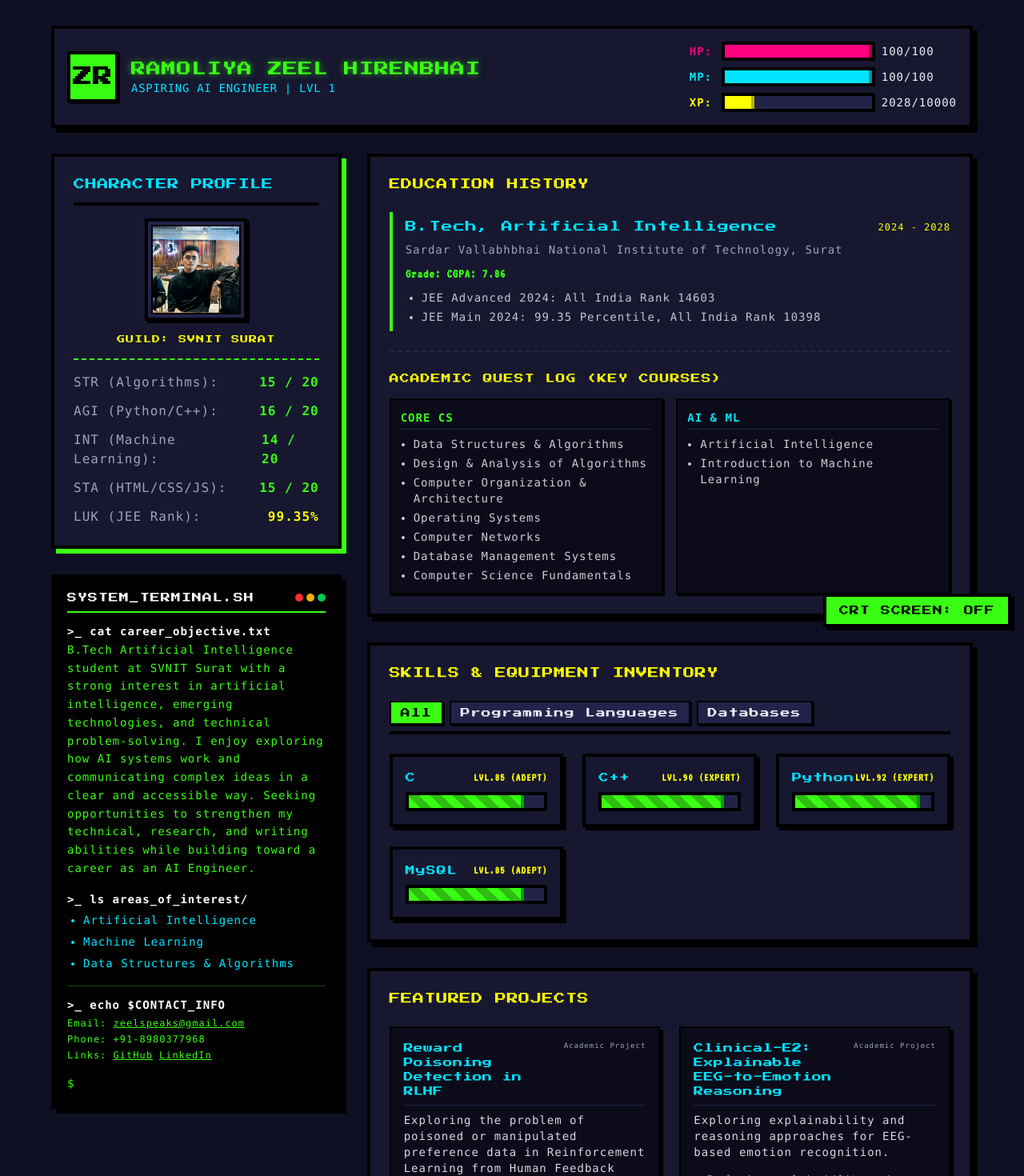
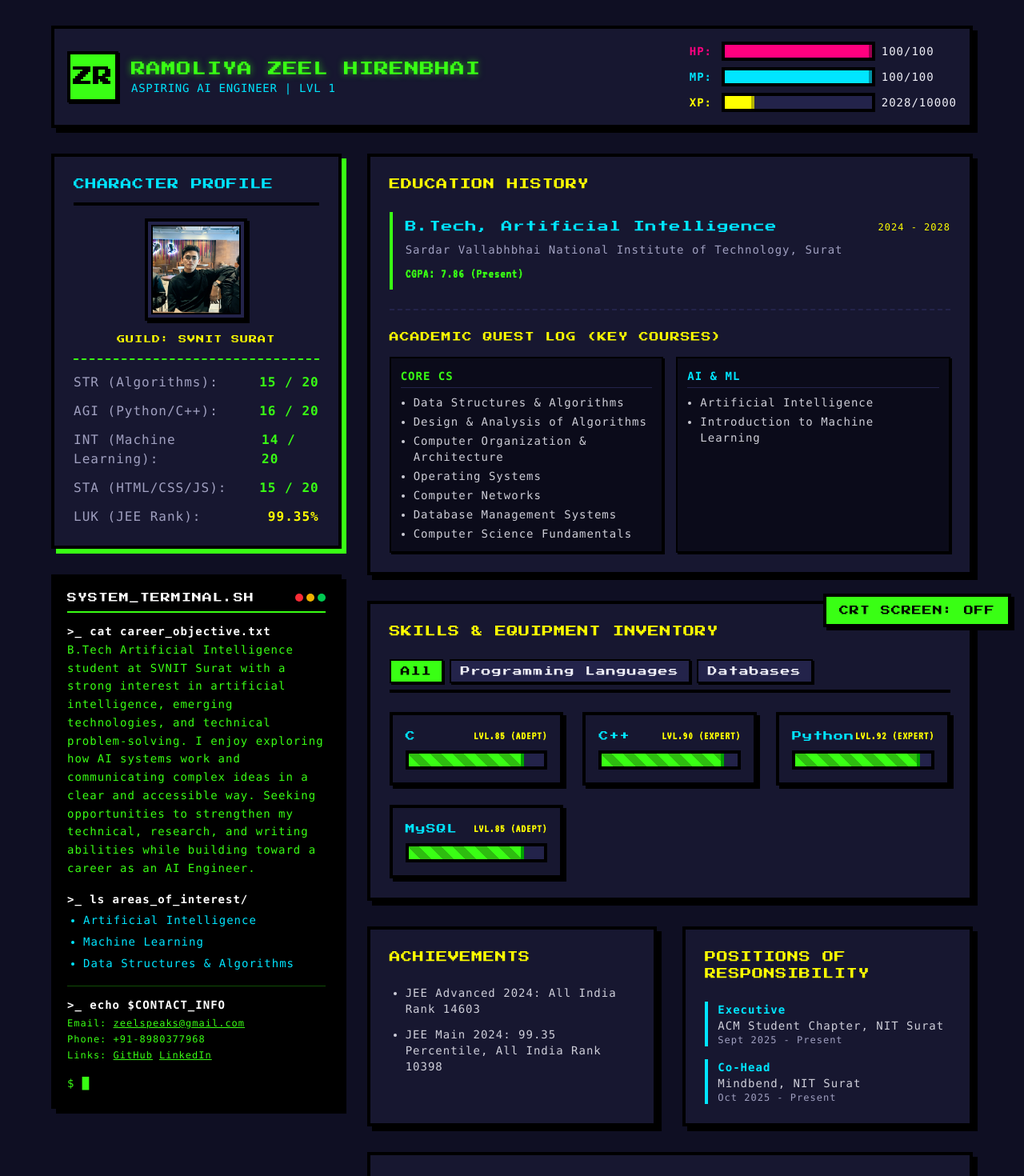
Before and after one commit to ZeelRamoliya07/Portfolio, a Next.js app: page / in a window 1280 px wide. Shown: the top 1470 px of the page at 80% size. Built offline with nearby package versions, Linux system fonts and the light colour scheme.

Commit message:
updated details

```diff
--- a/src/app/page.tsx
+++ b/src/app/page.tsx
@@ -2,9 +2,11 @@
 
 import React, { useState } from "react";
 import {
+  ACHIEVEMENTS,
   BIO,
   EDUCATION,
   PROJECTS,
+  RESPONSIBILITIES,
 } from "../constants/data";
 import PixelCard from "../components/PixelCard";
 import SkillGrid from "../components/SkillGrid";
@@ -184,13 +186,15 @@ export default function Home() {
                     {edu.institute}
                   </p>
                   <p className="text-base text-[#39ff14] font-bold">
-                    Grade: {edu.grade}
+                    {edu.grade}
                   </p>
-                  <ul className="list-disc pl-5 font-mono text-sm space-y-1 text-[#f0f0f8]/80">
-                    {edu.details.map((detail, idx) => (
-                      <li key={idx}>{detail}</li>
-                    ))}
-                  </ul>
+                  {edu.details.length > 0 ? (
+                    <ul className="list-disc pl-5 font-mono text-sm space-y-1 text-[#f0f0f8]/80">
+                      {edu.details.map((detail, idx) => (
+                        <li key={idx}>{detail}</li>
+                      ))}
+                    </ul>
+                  ) : null}
                 </div>
               ))}
 
@@ -231,6 +235,35 @@ export default function Home() {
               Skills & Equipment Inventory
             </h3>
             <SkillGrid />
+          </div>
+
+          {/* Achievements and leadership */}
+          <div className="grid grid-cols-1 md:grid-cols-2 gap-8">
+            <div className="border-4 border-black bg-[#171730] p-6 shadow-[6px_6px_0px_0px_rgba(0,0,0,1)]">
+              <h3 className="font-pixel-heading text-xs md:text-sm text-[#ffff00] mb-6 uppercase tracking-wider">
+                Achievements
+              </h3>
+              <ul className="list-disc pl-5 font-mono text-sm space-y-3 text-[#f0f0f8]/85">
+                {ACHIEVEMENTS.map((achievement) => (
+                  <li key={achievement}>{achievement}</li>
+                ))}
+              </ul>
+            </div>
+
+            <div className="border-4 border-black bg-[#171730] p-6 shadow-[6px_6px_0px_0px_rgba(0,0,0,1)]">
+              <h3 className="font-pixel-heading text-xs md:text-sm text-[#ffff00] mb-6 uppercase tracking-wider">
+                Positions of Responsibility
+              </h3>
+              <div className="space-y-4 font-mono text-sm">
+                {RESPONSIBILITIES.map((position) => (
+                  <div key={`${position.title}-${position.organization}`} className="border-l-4 border-[#00e5ff] pl-3">
+                    <p className="text-[#00e5ff] font-bold">{position.title}</p>
+                    <p className="text-[#f0f0f8]/85">{position.organization}</p>
+                    <p className="text-[#a0a0c0] text-xs">{position.period}</p>
+                  </div>
+                ))}
+              </div>
+            </div>
           </div>
 
           {/* Projects Showcase */}
--- a/src/constants/data.ts
+++ b/src/constants/data.ts
@@ -48,12 +48,19 @@ export const EDUCATION = [
       start: "2024",
       end: "2028",
     },
-    grade: "CGPA: 7.86",
-    details: [
-      "JEE Advanced 2024: All India Rank 14603",
-      "JEE Main 2024: 99.35 Percentile, All India Rank 10398"
-    ]
+    grade: "CGPA: 7.86 (Present)",
+    details: []
   }
+] as const;
+
+export const ACHIEVEMENTS = [
+  "JEE Advanced 2024: All India Rank 14603",
+  "JEE Main 2024: 99.35 Percentile, All India Rank 10398"
+] as const;
+
+export const RESPONSIBILITIES = [
+  { title: "Executive", organization: "ACM Student Chapter, NIT Surat", period: "Sept 2025 - Present" },
+  { title: "Co-Head", organization: "Mindbend, NIT Surat", period: "Oct 2025 - Present" }
 ] as const;
 
 export const PROJECTS = [
@@ -67,7 +74,8 @@ export const PROJECTS = [
     tech: ["RLHF", "Reinforcement Learning", "AI Safety", "Python"],
     bullets: [
       "Exploring the problem of poisoned or manipulated preference data in Reinforcement Learning from Human Feedback (RLHF).",
-      "Investigating approaches for detecting potential poisoning and understanding its impact on model behavior."
+      "Investigating approaches for detecting potential poisoning and understanding its impact on model behavior.",
+      "Analyzing vulnerabilities in RLHF systems and developing defense mechanisms against adversarial attacks on preference data."
     ]
   },
   {
@@ -80,7 +88,8 @@ export const PROJECTS = [
     tech: ["Explainable AI", "EEG", "Deep Learning", "Python"],
     bullets: [
       "Exploring explainability and reasoning approaches for EEG-based emotion recognition.",
-      "Studying how AI predictions can be made more interpretable and clinically meaningful."
+      "Studying how AI predictions can be made more interpretable and clinically meaningful.",
+      "Implementing interpretable ML techniques to generate human-readable explanations for emotion classification from brain signals."
     ]
   },
   {
@@ -93,7 +102,8 @@ export const PROJECTS = [
     tech: ["Semi-Supervised Learning", "Machine Learning", "Healthcare AI", "Python"],
     bullets: [
       "Exploring semi-supervised learning for predicting multiple cardiovascular conditions from clinical data.",
-      "Investigating challenges involved in multi-label prediction and learning from partially labeled datasets."
+      "Investigating challenges involved in multi-label prediction and learning from partially labeled datasets.",
+      "Developing robust models that leverage unlabeled data to improve prediction accuracy for rare cardiovascular disease combinations."
     ]
   },
   {
```
